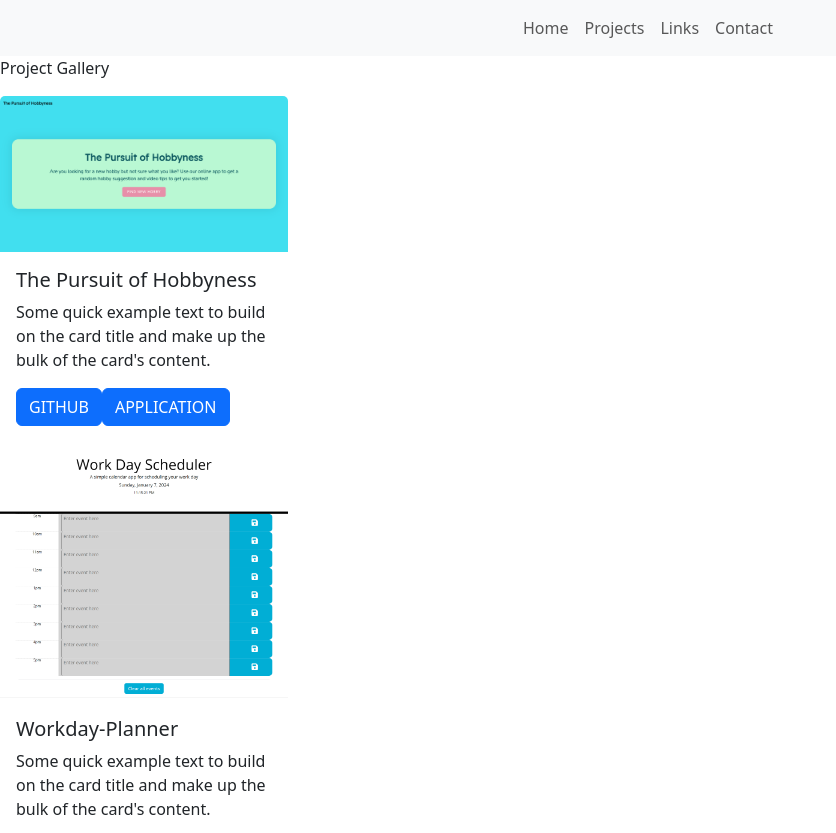
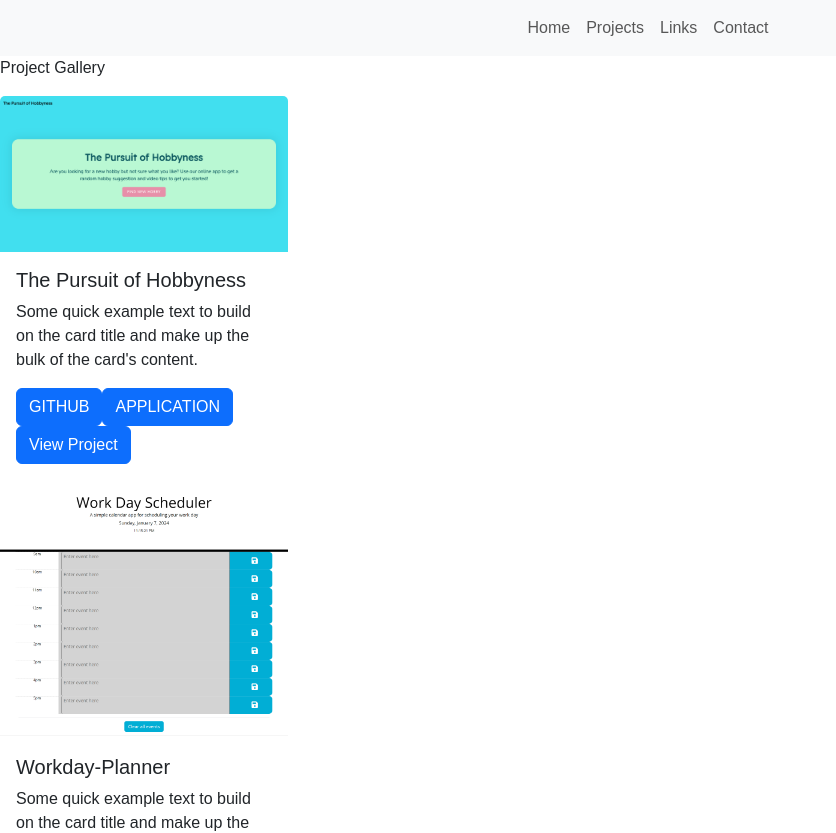
Before and after one commit to chrisma89/Chrisma-Caroline-Stephen, a React (Vite) app in the folder React/: page /projects in a window 1280 px wide. Shown: the top 833 px of the page, without its empty margins (0-836 px from the left). Built offline with nearby package versions, Linux system fonts and the light colour scheme.

Commit message:
usestate imported, displayproject function added, click event added to project card- but not working yet

```diff
--- a/React/src/Pages/ProjectGallery/index.jsx
+++ b/React/src/Pages/ProjectGallery/index.jsx
@@ -1,7 +1,21 @@
+import React, { useState } from 'react';
 import Projects from "../../components/Projects";
-import projectsData from "../../projects.json"; // Adjust the path as necessary
+import projectsData from "../../projects.json";
 
-const ProjectsGallery = (props) => {
+const ProjectsGallery = () => {
+
+
+    // Setting initial state to the projectsdata json array
+    const [projects, setProjects] = useState(projectsData);
+
+    const displayProject = (id) => {
+      // Display only the project that has been clicked
+      const newProject = projects.filter((project) => project.id === id);
+      // Set friends equal to the new friends array
+      setProjects(newProject);
+    };
+
+
   return(
     <>
     <p>Project Gallery</p>
@@ -14,7 +28,8 @@ const ProjectsGallery = (props) => {
         image ={project.image}
         name = {project.name}
         github={project.github}
-        deployed = {project.deployed}>
+        deployed = {project.deployed}
+        displayProject = {displayProject}>
 
         </Projects>
       ))
--- a/React/src/components/Projects/index.jsx
+++ b/React/src/components/Projects/index.jsx
@@ -1,12 +1,8 @@
-// add all 6 projects
-// import projects
-// import
-// import project from './projects.json';
-// import ProjectGallery from '../../Pages/ProjectGallery';
+
 import Button from 'react-bootstrap/Button';
 import Card from 'react-bootstrap/Card';
 
-function Projects ({id,image,name, github,deployed}) {
+function Projects ({id,image,name, github,deployed, displayProject}) {
   return (
     <Card style={{ width: '18rem' }}>
       <Card.Img variant="top" src={image} />
@@ -16,8 +12,11 @@ function Projects ({id,image,name, github,deployed}) {
           Some quick example text to build on the card title and make up the
           bulk of the card's content.
         </Card.Text>
-        <a href={github}><Button variant="primary">GITHUB</Button></a>
-        <a href={deployed}><Button variant="primary">APPLICATION</Button></a>
+        <a href={github} target="_blank"><Button variant="primary">GITHUB</Button></a>
+        <a href={deployed} target="_blank"><Button variant="primary">APPLICATION</Button></a>
+        <Button id={id} onClick={() => displayProject(id)} className="btn-primary">
+        View Project
+      </Button>
       </Card.Body>
     </Card>
   );
--- /dev/null
+++ b/React/src/main.css
@@ -0,0 +1,10 @@
+* {
+  box-sizing: border-box;
+  font-family: sans-serif;
+}
+
+html, body, #root {
+  padding: 0;
+  margin: 0;
+  height: 100%;
+}
--- a/React/src/main.jsx
+++ b/React/src/main.jsx
@@ -3,6 +3,7 @@ import  ReactDOM  from "react-dom/client";
 import App from "./App.jsx";
 import 'bootstrap/dist/css/bootstrap.min.css';
 import * as bootstrap from 'bootstrap';
+import "./main.css"
 
 
 
```
